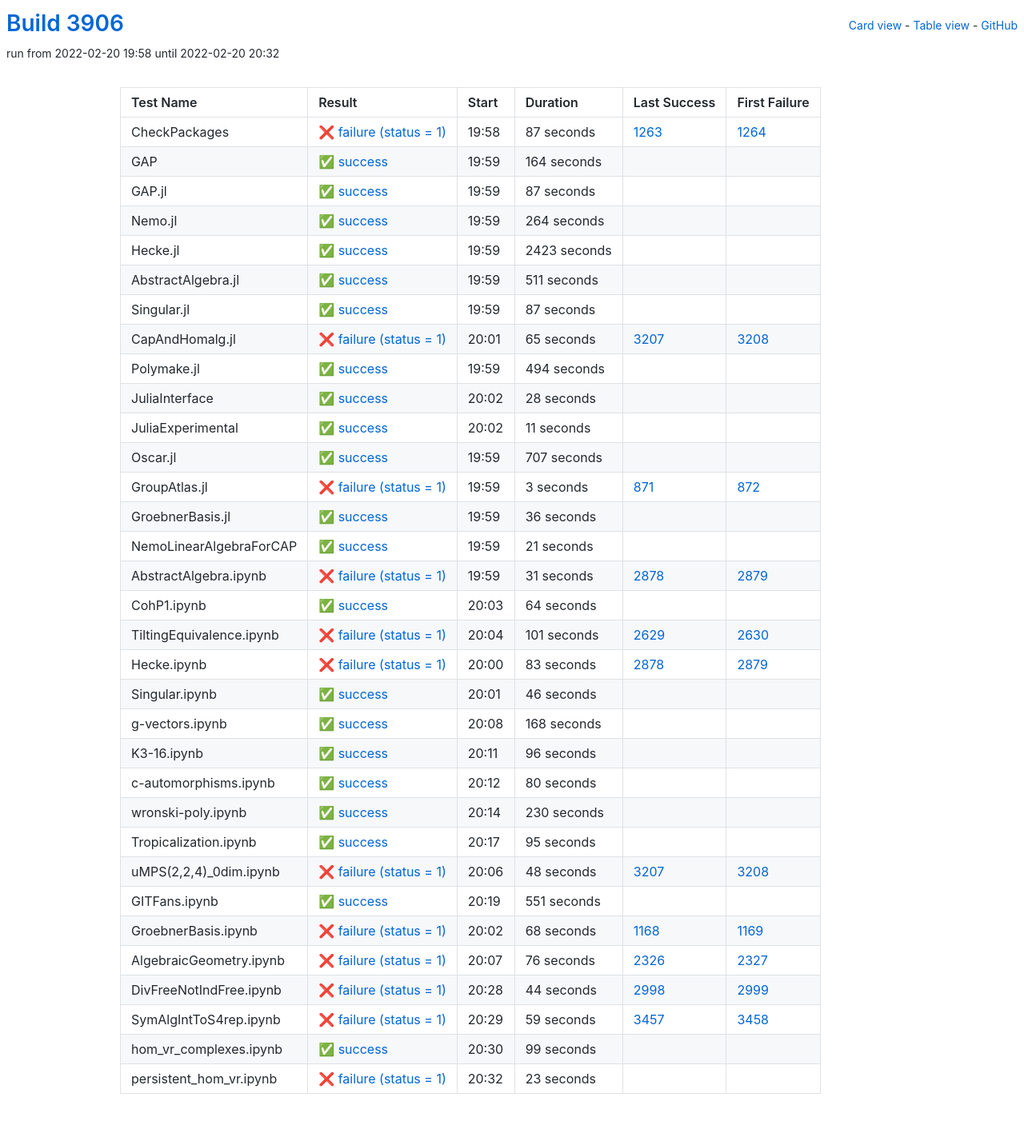
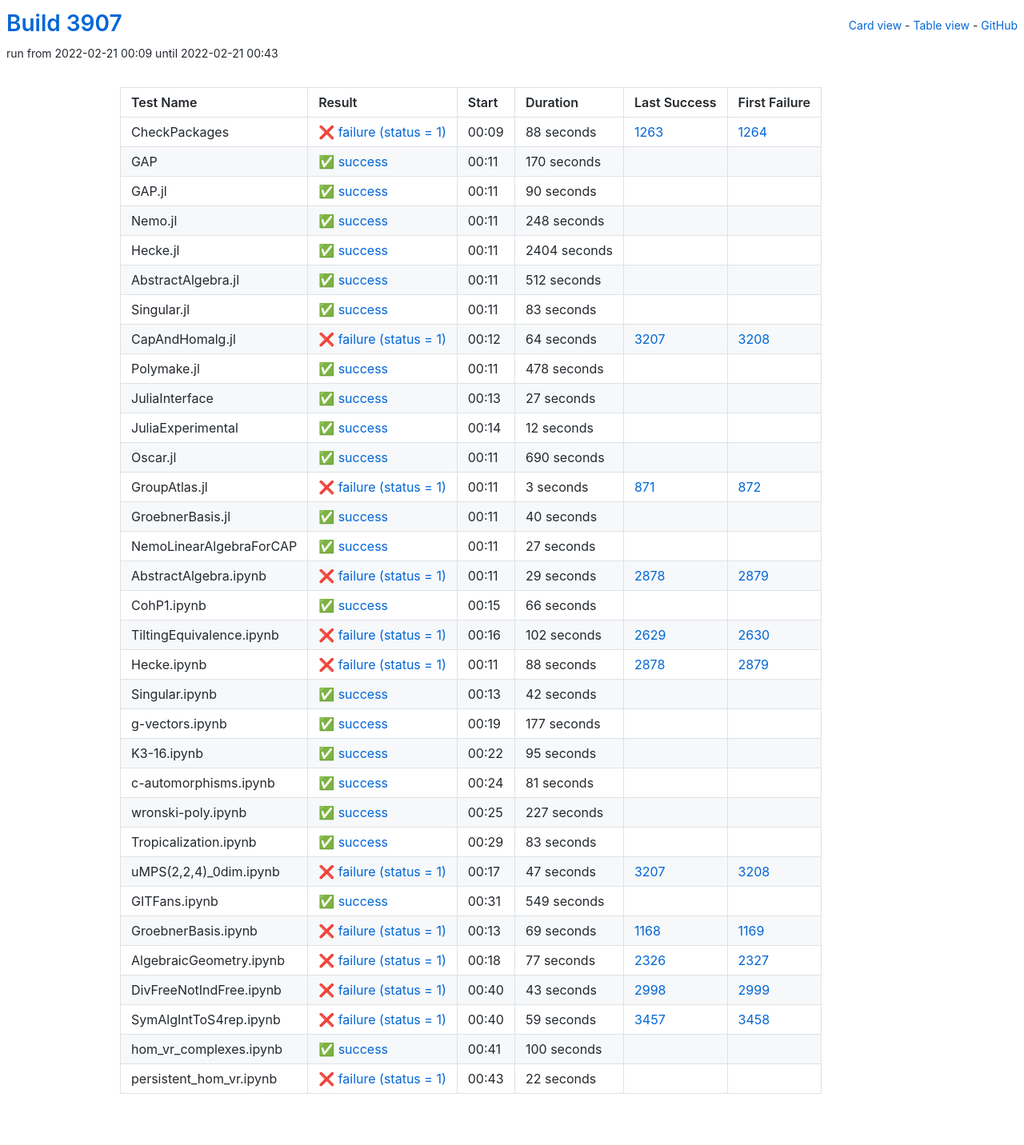
Before and after one commit to oscar-system/oscar-ci-status-stable, a Jekyll site: the page built from table.html, in a window 1280 px wide. Shown: the whole page at 80% size. Built offline with Jekyll 4.4.1, drawn with Linux system fonts in a browser that asks for light colours.

Commit message:
Build #3907

```diff
--- a/_data/ci.yml
+++ b/_data/ci.yml
@@ -1,6 +1,6 @@
 ---
-build: 3906
-build_url: https://oscarci.mathematik.uni-kl.de/job/oscar-stable/3906/
+build: 3907
+build_url: https://oscarci.mathematik.uni-kl.de/job/oscar-stable/3907/
 job: oscar-stable
 organization: oscar-system
 repo: oscar-ci-status-stable
@@ -8,152 +8,152 @@ repourl: https://github.com/oscar-system/oscar-ci-status-stable
 tests:
 - name: CheckPackages
   id: checkpackages
-  log: https://oscarci.mathematik.uni-kl.de/job/oscar-stable/3906/artifact/logs/build-3906/CheckPackages.log
-  start: 2022-02-20 19:58
+  log: https://oscarci.mathematik.uni-kl.de/job/oscar-stable/3907/artifact/logs/build-3907/CheckPackages.log
+  start: 2022-02-21 00:09
   success: false
   exitcode: 1
   status: failure
-  duration: 87
+  duration: 88
   last_success: 1263
   last_success_url: https://oscarci.mathematik.uni-kl.de/job/oscar-stable/1263/
   first_failure: 1264
   first_failure_url: https://oscarci.mathematik.uni-kl.de/job/oscar-stable/1264/
 - name: GAP
   id: gap
-  log: https://oscarci.mathematik.uni-kl.de/job/oscar-stable/3906/artifact/logs/build-3906/GAP.log
-  start: 2022-02-20 19:59
+  log: https://oscarci.mathematik.uni-kl.de/job/oscar-stable/3907/artifact/logs/build-3907/GAP.log
+  start: 2022-02-21 00:11
   success: true
   exitcode: 0
   status: success
-  duration: 164
+  duration: 170
   last_success: false
   last_success_url:
   first_failure: false
   first_failure_url:
 - name: GAP.jl
   id: gap-jl
-  log: https://oscarci.mathematik.uni-kl.de/job/oscar-stable/3906/artifact/logs/build-3906/GAP.jl.log
-  start: 2022-02-20 19:59
+  log: https://oscarci.mathematik.uni-kl.de/job/oscar-stable/3907/artifact/logs/build-3907/GAP.jl.log
+  start: 2022-02-21 00:11
   success: true
   exitcode: 0
   status: success
-  duration: 87
+  duration: 90
   last_success: false
   last_success_url:
   first_failure: false
   first_failure_url:
 - name: Nemo.jl
   id: nemo-jl
-  log: https://oscarci.mathematik.uni-kl.de/job/oscar-stable/3906/artifact/logs/build-3906/Nemo.jl.log
-  start: 2022-02-20 19:59
+  log: https://oscarci.mathematik.uni-kl.de/job/oscar-stable/3907/artifact/logs/build-3907/Nemo.jl.log
+  start: 2022-02-21 00:11
   success: true
   exitcode: 0
   status: success
-  duration: 264
+  duration: 248
   last_success: false
   last_success_url:
   first_failure: false
   first_failure_url:
 - name: Hecke.jl
   id: hecke-jl
-  log: https://oscarci.mathematik.uni-kl.de/job/oscar-stable/3906/artifact/logs/build-3906/Hecke.jl.log
-  start: 2022-02-20 19:59
+  log: https://oscarci.mathematik.uni-kl.de/job/oscar-stable/3907/artifact/logs/build-3907/Hecke.jl.log
+  start: 2022-02-21 00:11
   success: true
   exitcode: 0
   status: success
-  duration: 2423
+  duration: 2404
   last_success: false
   last_success_url:
   first_failure: false
   first_failure_url:
 - name: AbstractAlgebra.jl
   id: abstractalgebra-jl
-  log: https://oscarci.mathematik.uni-kl.de/job/oscar-stable/3906/artifact/logs/build-3906/AbstractAlgebra.jl.log
-  start: 2022-02-20 19:59
+  log: https://oscarci.mathematik.uni-kl.de/job/oscar-stable/3907/artifact/logs/build-3907/AbstractAlgebra.jl.log
+  start: 2022-02-21 00:11
   success: true
   exitcode: 0
   status: success
-  duration: 511
+  duration: 512
   last_success: false
   last_success_url:
   first_failure: false
   first_failure_url:
 - name: Singular.jl
   id: singular-jl
-  log: https://oscarci.mathematik.uni-kl.de/job/oscar-stable/3906/artifact/logs/build-3906/Singular.jl.log
-  start: 2022-02-20 19:59
+  log: https://oscarci.mathematik.uni-kl.de/job/oscar-stable/3907/artifact/logs/build-3907/Singular.jl.log
+  start: 2022-02-21 00:11
   success: true
   exitcode: 0
   status: success
-  duration: 87
+  duration: 83
   last_success: false
   last_success_url:
   first_failure: false
   first_failure_url:
 - name: CapAndHomalg.jl
   id: capandhomalg-jl
-  log: https://oscarci.mathematik.uni-kl.de/job/oscar-stable/3906/artifact/logs/build-3906/CapAndHomalg.jl.log
-  start: 2022-02-20 20:01
+  log: https://oscarci.mathematik.uni-kl.de/job/oscar-stable/3907/artifact/logs/build-3907/CapAndHomalg.jl.log
+  start: 2022-02-21 00:12
   success: false
   exitcode: 1
   status: failure
-  duration: 65
+  duration: 64
   last_success: 3207
   last_success_url: https://oscarci.mathematik.uni-kl.de/job/oscar-stable/3207/
   first_failure: 3208
   first_failure_url: https://oscarci.mathematik.uni-kl.de/job/oscar-stable/3208/
 - name: Polymake.jl
   id: polymake-jl
-  log: https://oscarci.mathematik.uni-kl.de/job/oscar-stable/3906/artifact/logs/build-3906/Polymake.jl.log
-  start: 2022-02-20 19:59
+  log: https://oscarci.mathematik.uni-kl.de/job/oscar-stable/3907/artifact/logs/build-3907/Polymake.jl.log
+  start: 2022-02-21 00:11
   success: true
   exitcode: 0
   status: success
-  duration: 494
+  duration: 478
   last_success: false
   last_success_url:
   first_failure: false
   first_failure_url:
 - name: JuliaInterface
   id: juliainterface
-  log: https://oscarci.mathematik.uni-kl.de/job/oscar-stable/3906/artifact/logs/build-3906/JuliaInterface.log
-  start: 2022-02-20 20:02
+  log: https://oscarci.mathematik.uni-kl.de/job/oscar-stable/3907/artifact/logs/build-3907/JuliaInterface.log
+  start: 2022-02-21 00:13
   success: true
   exitcode: 0
   status: success
-  duration: 28
+  duration: 27
   last_success: false
   last_success_url:
   first_failure: false
   first_failure_url:
 - name: JuliaExperimental
   id: juliaexperimental
-  log: https://oscarci.mathematik.uni-kl.de/job/oscar-stable/3906/artifact/logs/build-3906/JuliaExperimental.log
-  start: 2022-02-20 20:02
+  log: https://oscarci.mathematik.uni-kl.de/job/oscar-stable/3907/artifact/logs/build-3907/JuliaExperimental.log
+  start: 2022-02-21 00:14
   success: true
   exitcode: 0
   status: success
-  duration: 11
+  duration: 12
   last_success: false
   last_success_url:
   first_failure: false
   first_failure_url:
 - name: Oscar.jl
   id: oscar-jl
-  log: https://oscarci.mathematik.uni-kl.de/job/oscar-stable/3906/artifact/logs/build-3906/Oscar.jl.log
-  start: 2022-02-20 19:59
+  log: https://oscarci.mathematik.uni-kl.de/job/oscar-stable/3907/artifact/logs/build-3907/Oscar.jl.log
+  start: 2022-02-21 00:11
   success: true
   exitcode: 0
   status: success
-  duration: 707
+  duration: 690
   last_success: false
   last_success_url:
   first_failure: false
   first_failure_url:
 - name: GroupAtlas.jl
   id: groupatlas-jl
-  log: https://oscarci.mathematik.uni-kl.de/job/oscar-stable/3906/artifact/logs/build-3906/GroupAtlas.jl.log
-  start: 2022-02-20 19:59
+  log: https://oscarci.mathematik.uni-kl.de/job/oscar-stable/3907/artifact/logs/build-3907/GroupAtlas.jl.log
+  start: 2022-02-21 00:11
   success: false
   exitcode: 1
   status: failure
@@ -164,140 +164,104 @@ tests:
   first_failure_url: https://oscarci.mathematik.uni-kl.de/job/oscar-stable/872/
 - name: GroebnerBasis.jl
   id: groebnerbasis-jl
-  log: https://oscarci.mathematik.uni-kl.de/job/oscar-stable/3906/artifact/logs/build-3906/GroebnerBasis.jl.log
-  start: 2022-02-20 19:59
+  log: https://oscarci.mathematik.uni-kl.de/job/oscar-stable/3907/artifact/logs/build-3907/GroebnerBasis.jl.log
+  start: 2022-02-21 00:11
   success: true
   exitcode: 0
   status: success
-  duration: 36
+  duration: 40
   last_success: false
   last_success_url:
   first_failure: false
   first_failure_url:
 - name: NemoLinearAlgebraForCAP
   id: nemolinearalgebraforcap
-  log: https://oscarci.mathematik.uni-kl.de/job/oscar-stable/3906/artifact/logs/build-3906/NemoLinearAlgebraForCAP.log
-  start: 2022-02-20 19:59
+  log: https://oscarci.mathematik.uni-kl.de/job/oscar-stable/3907/artifact/logs/build-3907/NemoLinearAlgebraForCAP.log
+  start: 2022-02-21 00:11
   success: true
   exitcode: 0
   status: success
-  duration: 21
+  duration: 27
   last_success: false
   last_success_url:
   first_failure: false
   first_failure_url:
 - name: AbstractAlgebra.ipynb
   id: abstractalgebra-ipynb
-  log: https://oscarci.mathematik.uni-kl.de/job/oscar-stable/3906/artifact/logs/build-3906/AbstractAlgebra.ipynb.log
-  start: 2022-02-20 19:59
+  log: https://oscarci.mathematik.uni-kl.de/job/oscar-stable/3907/artifact/logs/build-3907/AbstractAlgebra.ipynb.log
+  start: 2022-02-21 00:11
   success: false
   exitcode: 1
   status: failure
-  duration: 31
+  duration: 29
   last_success: 2878
   last_success_url: https://oscarci.mathematik.uni-kl.de/job/oscar-stable/2878/
   first_failure: 2879
   first_failure_url: https://oscarci.mathematik.uni-kl.de/job/oscar-stable/2879/
 - name: CohP1.ipynb
   id: cohp1-ipynb
-  log: https://oscarci.mathematik.uni-kl.de/job/oscar-stable/3906/artifact/logs/build-3906/CohP1.ipynb.log
-  start: 2022-02-20 20:03
+  log: https://oscarci.mathematik.uni-kl.de/job/oscar-stable/3907/artifact/logs/build-3907/CohP1.ipynb.log
+  start: 2022-02-21 00:15
   success: true
   exitcode: 0
   status: success
-  duration: 64
+  duration: 66
   last_success: false
   last_success_url:
   first_failure: false
   first_failure_url:
 - name: TiltingEquivalence.ipynb
   id: tiltingequivalence-ipynb
-  log: https://oscarci.mathematik.uni-kl.de/job/oscar-stable/3906/artifact/logs/build-3906/TiltingEquivalence.ipynb.log
-  start: 2022-02-20 20:04
+  log: https://oscarci.mathematik.uni-kl.de/job/oscar-stable/3907/artifact/logs/build-3907/TiltingEquivalence.ipynb.log
+  start: 2022-02-21 00:16
   success: false
   exitcode: 1
   status: failure
-  duration: 101
+  duration: 102
   last_success: 2629
   last_success_url: https://oscarci.mathematik.uni-kl.de/job/oscar-stable/2629/
   first_failure: 2630
   first_failure_url: https://oscarci.mathematik.uni-kl.de/job/oscar-stable/2630/
 - name: Hecke.ipynb
   id: hecke-ipynb
-  log: https://oscarci.mathematik.uni-kl.de/job/oscar-stable/3906/artifact/logs/build-3906/Hecke.ipynb.log
-  start: 2022-02-20 20:00
+  log: https://oscarci.mathematik.uni-kl.de/job/oscar-stable/3907/artifact/logs/build-3907/Hecke.ipynb.log
+  start: 2022-02-21 00:11
   success: false
   exitcode: 1
   status: failure
-  duration: 83
+  duration: 88
   last_success: 2878
   last_success_url: https://oscarci.mathematik.uni-kl.de/job/oscar-stable/2878/
   first_failure: 2879
   first_failure_url: https://oscarci.mathematik.uni-kl.de/job/oscar-stable/2879/
 - name: Singular.ipynb
   id: singular-ipynb
-  log: https://oscarci.mathematik.uni-kl.de/job/oscar-stable/3906/artifact/logs/build-3906/Singular.ipynb.log
-  start: 2022-02-20 20:01
+  log: https://oscarci.mathematik.uni-kl.de/job/oscar-stable/3907/artifact/logs/build-3907/Singular.ipynb.log
+  start: 2022-02-21 00:13
   success: true
   exitcode: 0
   status: success
-  duration: 46
+  duration: 42
   last_success: false
   last_success_url:
   first_failure: false
   first_failure_url:
 - name: g-vectors.ipynb
   id: g-vectors-ipynb
-  log: https://oscarci.mathematik.uni-kl.de/job/oscar-stable/3906/artifact/logs/build-3906/g-vectors.ipynb.log
-  start: 2022-02-20 20:08
+  log: https://oscarci.mathematik.uni-kl.de/job/oscar-stable/3907/artifact/logs/build-3907/g-vectors.ipynb.log
+  start: 2022-02-21 00:19
   success: true
   exitcode: 0
   status: success
-  duration: 168
+  duration: 177
   last_success: false
   last_success_url:
   first_failure: false
   first_failure_url:
 - name: K3-16.ipynb
   id: k3-16-ipynb
-  log: https://oscarci.mathematik.uni-kl.de/job/oscar-stable/3906/artifact/logs/build-3906/K3-16.ipynb.log
-  start: 2022-02-20 20:11
-  success: true
-  exitcode: 0
-  status: success
-  duration: 96
-  last_success: false
-  last_success_url:
-  first_failure: false
-  first_failure_url:
-- name: c-automorphisms.ipynb
-  id: c-automorphisms-ipynb
-  log: https://oscarci.mathematik.uni-kl.de/job/oscar-stable/3906/artifact/logs/build-3906/c-automorphisms.ipynb.log
-  start: 2022-02-20 20:12
-  success: true
-  exitcode: 0
-  status: success
-  duration: 80
-  last_success: false
-  last_success_url:
-  first_failure: false
-  first_failure_url:
-- name: wronski-poly.ipynb
-  id: wronski-poly-ipynb
-  log: https://oscarci.mathematik.uni-kl.de/job/oscar-stable/3906/artifact/logs/build-3906/wronski-poly.ipynb.log
-  start: 2022-02-20 20:14
-  success: true
-  exitcode: 0
-  status: success
-  duration: 230
-  last_success: false
-  last_success_url:
-  first_failure: false
-  first_failure_url:
-- name: Tropicalization.ipynb
-  id: tropicalization-ipynb
-  log: https://oscarci.mathematik.uni-kl.de/job/oscar-stable/3906/artifact/logs/build-3906/Tropicalization.ipynb.log
-  start: 2022-02-20 20:17
+  log: https://oscarci.mathematik.uni-kl.de/job/oscar-stable/3907/artifact/logs/build-3907/K3-16.ipynb.log
+  start: 2022-02-21 00:22
   success: true
   exitcode: 0
   status: success
@@ -306,70 +270,106 @@ tests:
   last_success_url:
   first_failure: false
   first_failure_url:
+- name: c-automorphisms.ipynb
+  id: c-automorphisms-ipynb
+  log: https://oscarci.mathematik.uni-kl.de/job/oscar-stable/3907/artifact/logs/build-3907/c-automorphisms.ipynb.log
+  start: 2022-02-21 00:24
+  success: true
+  exitcode: 0
+  status: success
+  duration: 81
+  last_success: false
+  last_success_url:
+  first_failure: false
+  first_failure_url:
+- name: wronski-poly.ipynb
+  id: wronski-poly-ipynb
+  log: https://oscarci.mathematik.uni-kl.de/job/oscar-stable/3907/artifact/logs/build-3907/wronski-poly.ipynb.log
+  start: 2022-02-21 00:25
+  success: true
+  exitcode: 0
+  status: success
+  duration: 227
+  last_success: false
+  last_success_url:
+  first_failure: false
+  first_failure_url:
+- name: Tropicalization.ipynb
+  id: tropicalization-ipynb
+  log: https://oscarci.mathematik.uni-kl.de/job/oscar-stable/3907/artifact/logs/build-3907/Tropicalization.ipynb.log
+  start: 2022-02-21 00:29
+  success: true
+  exitcode: 0
+  status: success
+  duration: 83
+  last_success: false
+  last_success_url:
+  first_failure: false
+  first_failure_url:
 - name: uMPS(2,2,4)_0dim.ipynb
   id: umps-2-2-4-0dim-ipynb
-  log: https://oscarci.mathematik.uni-kl.de/job/oscar-stable/3906/artifact/logs/build-3906/uMPS-2-2-4-_0dim.ipynb.log
-  start: 2022-02-20 20:06
+  log: https://oscarci.mathematik.uni-kl.de/job/oscar-stable/3907/artifact/logs/build-3907/uMPS-2-2-4-_0dim.ipynb.log
+  start: 2022-02-21 00:17
   success: false
   exitcode: 1
   status: failure
-  duration: 48
+  duration: 47
   last_success: 3207
   last_success_url: https://oscarci.mathematik.uni-kl.de/job/oscar-stable/3207/
   first_failure: 3208
   first_failure_url: https://oscarci.mathematik.uni-kl.de/job/oscar-stable/3208/
 - name: GITFans.ipynb
   id: gitfans-ipynb
-  log: https://oscarci.mathematik.uni-kl.de/job/oscar-stable/3906/artifact/logs/build-3906/GITFans.ipynb.log
-  start: 2022-02-20 20:19
+  log: https://oscarci.mathematik.uni-kl.de/job/oscar-stable/3907/artifact/logs/build-3907/GITFans.ipynb.log
+  start: 2022-02-21 00:31
   success: true
   exitcode: 0
   status: success
-  duration: 551
+  duration: 549
   last_success: false
   last_success_url:
   first_failure: false
   first_failure_url:
 - name: GroebnerBasis.ipynb
   id: groebnerbasis-ipynb
-  log: https://oscarci.mathematik.uni-kl.de/job/oscar-stable/3906/artifact/logs/build-3906/GroebnerBasis.ipynb.log
-  start: 2022-02-20 20:02
+  log: https://oscarci.mathematik.uni-kl.de/job/oscar-stable/3907/artifact/logs/build-3907/GroebnerBasis.ipynb.log
+  start: 2022-02-21 00:13
   success: false
   exitcode: 1
   status: failure
-  duration: 68
+  duration: 69
   last_success: 1168
   last_success_url: https://oscarci.mathematik.uni-kl.de/job/oscar-stable/1168/
   first_failure: 1169
   first_failure_url: https://oscarci.mathematik.uni-kl.de/job/oscar-stable/1169/
 - name: AlgebraicGeometry.ipynb
   id: algebraicgeometry-ipynb
-  log: https://oscarci.mathematik.uni-kl.de/job/oscar-stable/3906/artifact/logs/build-3906/AlgebraicGeometry.ipynb.log
-  start: 2022-02-20 20:07
+  log: https://oscarci.mathematik.uni-kl.de/job/oscar-stable/3907/artifact/logs/build-3907/AlgebraicGeometry.ipynb.log
+  start: 2022-02-21 00:18
   success: false
   exitcode: 1
   status: failure
-  duration: 76
+  duration: 77
   last_success: 2326
   last_success_url: https://oscarci.mathematik.uni-kl.de/job/oscar-stable/2326/
   first_failure: 2327
   first_failure_url: https://oscarci.mathematik.uni-kl.de/job/oscar-stable/2327/
 - name: DivFreeNotIndFree.ipynb
   id: divfreenotindfree-ipynb
-  log: https://oscarci.mathematik.uni-kl.de/job/oscar-stable/3906/artifact/logs/build-3906/DivFreeNotIndFree.ipynb.log
-  start: 2022-02-20 20:28
+  log: https://oscarci.mathematik.uni-kl.de/job/oscar-stable/3907/artifact/logs/build-3907/DivFreeNotIndFree.ipynb.log
+  start: 2022-02-21 00:40
   success: false
   exitcode: 1
   status: failure
-  duration: 44
+  duration: 43
   last_success: 2998
   last_success_url: https://oscarci.mathematik.uni-kl.de/job/oscar-stable/2998/
   first_failure: 2999
   first_failure_url: https://oscarci.mathematik.uni-kl.de/job/oscar-stable/2999/
 - name: SymAlgIntToS4rep.ipynb
   id: symalginttos4rep-ipynb
-  log: https://oscarci.mathematik.uni-kl.de/job/oscar-stable/3906/artifact/logs/build-3906/SymAlgIntToS4rep.ipynb.log
-  start: 2022-02-20 20:29
+  log: https://oscarci.mathematik.uni-kl.de/job/oscar-stable/3907/artifact/logs/build-3907/SymAlgIntToS4rep.ipynb.log
+  start: 2022-02-21 00:40
   success: false
   exitcode: 1
   status: failure
@@ -380,24 +380,24 @@ tests:
   first_failure_url: https://oscarci.mathematik.uni-kl.de/job/oscar-stable/3458/
 - name: hom_vr_complexes.ipynb
   id: hom-vr-complexes-ipynb
-  log: https://oscarci.mathematik.uni-kl.de/job/oscar-stable/3906/artifact/logs/build-3906/hom_vr_complexes.ipynb.log
-  start: 2022-02-20 20:30
+  log: https://oscarci.mathematik.uni-kl.de/job/oscar-stable/3907/artifact/logs/build-3907/hom_vr_complexes.ipynb.log
+  start: 2022-02-21 00:41
   success: true
   exitcode: 0
   status: success
-  duration: 99
+  duration: 100
   last_success: false
   last_success_url:
   first_failure: false
   first_failure_url:
 - name: persistent_hom_vr.ipynb
   id: persistent-hom-vr-ipynb
-  log: https://oscarci.mathematik.uni-kl.de/job/oscar-stable/3906/artifact/logs/build-3906/persistent_hom_vr.ipynb.log
-  start: 2022-02-20 20:32
+  log: https://oscarci.mathematik.uni-kl.de/job/oscar-stable/3907/artifact/logs/build-3907/persistent_hom_vr.ipynb.log
+  start: 2022-02-21 00:43
   success: false
   exitcode: 1
   status: failure
-  duration: 23
+  duration: 22
   last_success: false
   last_success_url:
   first_failure: false
```
Also changed, not shown: README.md.
